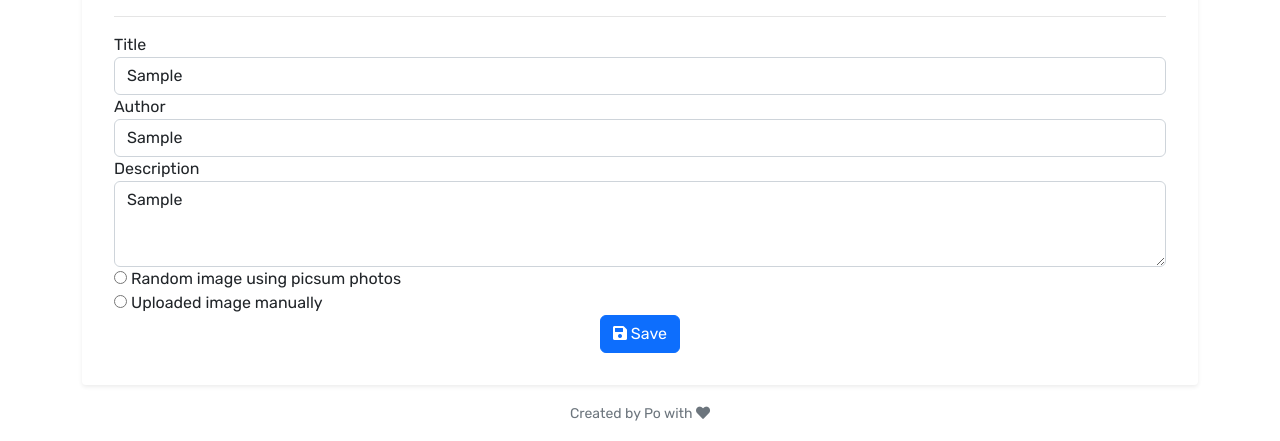
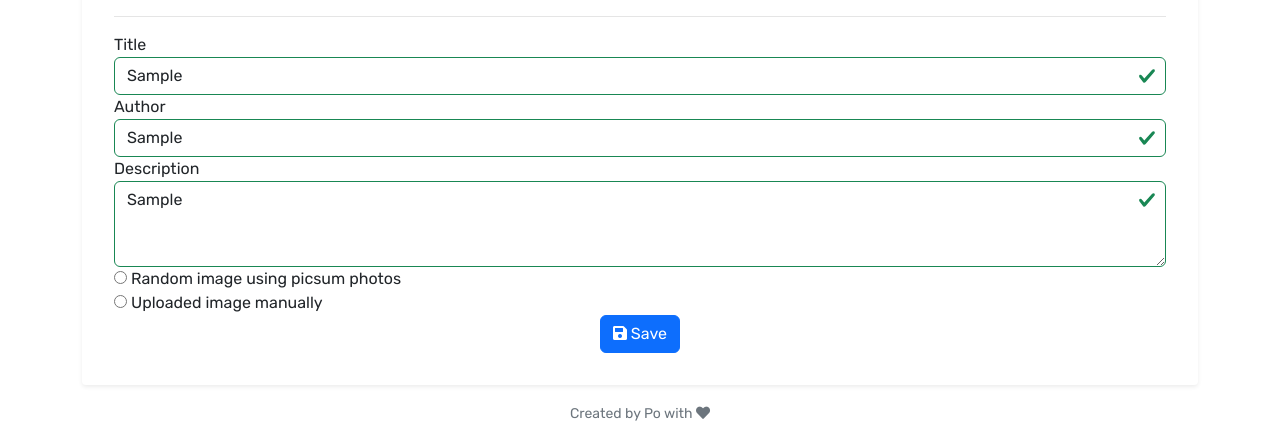
Before and after one commit to lamloi1109/js-easyFrontend-post-ui, a website built with Vite: page add-edit-post.html in a window 1280 px wide. Both pictures are taken after typing "Sample", "Sample", "Sample" into the empty fields and a click on the button "Save". Shown: the part 436-877 px from the top of the page. Built offline with nearby package versions, Linux system fonts and the light colour scheme.

Commit message:
Validation for form

```diff
--- a/add-edit-post.html
+++ b/add-edit-post.html
@@ -71,7 +71,8 @@
               </p>
             </div>
 
-            <form id="postForm" name="postForm" class="post-form">
+            <form id="postForm" name="postForm" class="post-form .needs-validation">
+
               <div class="form-group">
                 <label for="postTitle">Title</label>
                 <input
@@ -81,7 +82,7 @@
                   placeholder="Eg: Learning JS is fun"
                 />
                 <div class="invalid-feedback">
-                  Ooops! Please write a nice title for your post &gt;.&lt;
+                  Oops! Please write a nice title for your post &gt;.&lt;
                 </div>
               </div>
 
@@ -134,11 +135,7 @@
                   We&apos;re using
                   <a href="https://picsum.photos">Picsum service</a> to get a random image.
                 </small>
-                <input
-                  type="hidden"
-                  name="imageUrl"
-                  value=""
-                />
+                <input type="hidden" name="imageUrl" value="" />
                 <div>
                   <button type="button" id="postChangeImage" class="btn btn-dark">
                     Change post image
--- a/js/utils/common.js
+++ b/js/utils/common.js
@@ -6,6 +6,7 @@ export function setTextContent(parent, selector, textContent) {
 
   element.textContent = textContent
 }
+
 export function truncateText(text, maxLength) {
   if (text.length <= maxLength) return text
 
--- a/js/utils/index.js
+++ b/js/utils/index.js
@@ -4,3 +4,4 @@ export * from './post.js'
 export * from './pagination.js'
 export * from './lightbox.js'
 export * from './postForm.js'
+export * from './validation.js'
--- a/js/utils/postForm.js
+++ b/js/utils/postForm.js
@@ -1,5 +1,6 @@
 import postAPI from '../api/postAPI.js'
 import { setBackgroundImage, setInputValue } from './common.js'
+import { validateForField } from './validation.js'
 
 function setFormValue(form, selector, formValue) {
   setInputValue({
@@ -18,6 +19,43 @@ function setFormValues(form, formValues) {
   setFormValue(form, `textarea[name='description']`, formValues?.description)
   // imageURL
   setFormValue(form, `input[name='imageUrl']`, formValues?.imageUrl)
+}
+
+function validateFormValues(form, formValues) {
+  if (!form) return false
+  let isValid = false
+
+  // title
+  isValid = validateForField({
+    form,
+    value: formValues?.title,
+    pattern: '[A-Z][a-z]+',
+    fieldSelector: `input[name='title']`,
+  })
+
+  // author
+  isValid = validateForField({
+    form,
+    value: formValues?.author,
+    pattern: '',
+    fieldSelector: `input[name='author']`,
+  })
+  // desc
+  isValid = validateForField({
+    form,
+    value: formValues?.description,
+    pattern: '',
+    fieldSelector: `textarea[name='description']`,
+  })
+  // imageUrl
+  isValid = validateForField({
+    form,
+    value: formValues?.imageUrl,
+    pattern: '',
+    fieldSelector: `input[name='imageUrl']`,
+  })
+  console.log(isValid)
+  return isValid
 }
 
 function getFormValues(form) {
@@ -45,25 +83,19 @@ export function initFormValue({ defaultValues, formName, onSubmit }) {
     event.preventDefault()
     // get form values
     const formValues = getFormValues(postForm)
-    console.log(formValues)
     // validation
-    // using vanilla js
-    // String value
-    // check empty value
-    // check length
-    // check special character
+    let isValid = validateFormValues(postForm, formValues)
+    // ? how set params for validation fnc?
 
-    // Image
-    // Check type image
-    // number of file
-    // Check width and height
-
-    // imageUrl -> Check url valid
-
-    // using yup
+    // if validation is invalid then set class invalid field
+    // else set class valid for field
 
     // if trigger submit CallBack
     // otherwise
-    onSubmit?.(event, defaultValues)
+
+    // postForm.classList.remove('was-validated')
+    postForm.classList.add('was-validated')
+
+    if (isValid) onSubmit?.(event, defaultValues)
   })
 }
--- /dev/null
+++ b/js/utils/validation.js
@@ -0,0 +1,24 @@
+export function validateForField({ form, value, pattern, fieldSelector }) {
+  const reg = new RegExp(pattern, 'g')
+  // using vanilla js
+  // String value
+  // check empty value
+  // check length
+  // check special character
+  // Image
+  // Check type image
+  // number of file
+  // Check width and height
+  // imageUrl -> Check url valid
+  // using yup
+
+  const field = form.querySelector(fieldSelector)
+  let isValid = reg.test(value)
+
+  const classValid = isValid ? 'is-valid' : 'is-invalid';
+
+  field.classList.remove('is-valid', 'is-invalid')
+  field.classList.add(classValid)
+
+  return isValid
+}
```
Also changed, not shown: styles/add-edit-post.css (+9 -0 lines).
